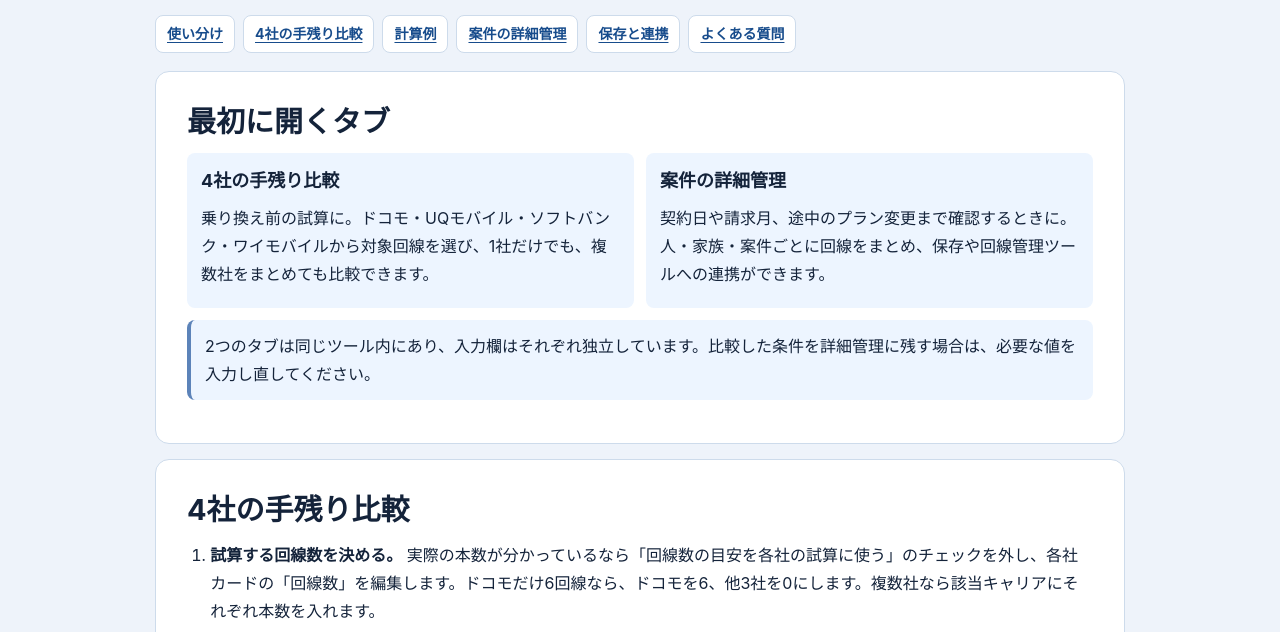
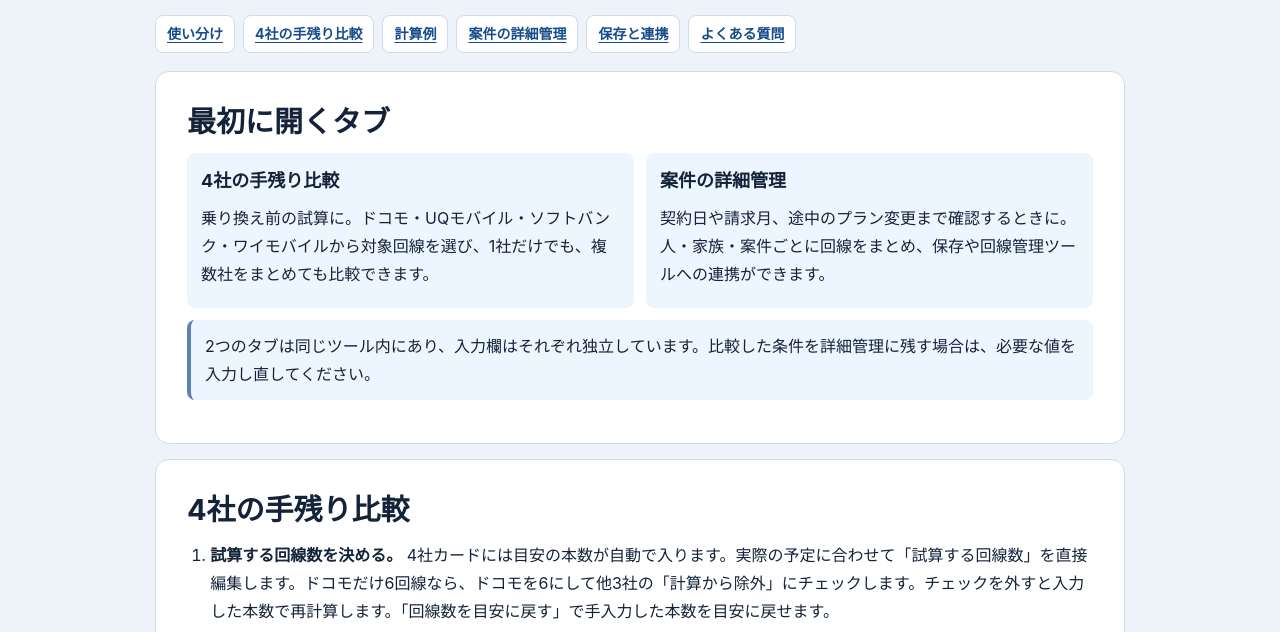
Before and after one commit to yappi7000/MNP-InterGreat-Syumireter-Manuarl-Ver.2, a plain HTML site: page index.html in a window 1280 px wide. Shown: the part 307-939 px from the top of the page. Drawn offline with Linux system fonts and the light colour scheme.

Commit message:
Update instructions for comparing four companies

```diff
--- a/index.html
+++ b/index.html
@@ -15,7 +15,7 @@
 </section>
 <section id="quick"><h2>4社の手残り比較</h2>
 <ol>
-<li><b>試算する回線数を決める。</b> 実際の本数が分かっているなら「回線数の目安を各社の試算に使う」のチェックを外し、各社カードの「回線数」を編集します。ドコモだけ6回線なら、ドコモを6、他3社を0にします。複数社なら該当キャリアにそれぞれ本数を入れます。</li>
+<li><b>試算する回線数を決める。</b> 4社カードには目安の本数が自動で入ります。実際の予定に合わせて「試算する回線数」を直接編集します。ドコモだけ6回線なら、ドコモを6にして他3社の「計算から除外」にチェックします。チェックを外すと入力した本数で再計算します。「回線数を目安に戻す」で手入力した本数を目安に戻せます。</li>
 <li><b>プランと申込窓口を選ぶ。</b> 基本料・事務手数料・解約金の初期値を確認し、見積もりに合わせて上書きします。「4社共通の設定」で事務手数料や維持月数などをまとめて入力することもできます。</li>
 <li><b>割引と維持費を入れる。</b> 「月額割引の合計」には実際に併用できる割引だけを入れます。「初月料金（日割り等）」と「初月オプション実額」は別欄です。初月を別に入力したら「維持月数」には翌月以降の満額月数を入れます。翌月以降のオプション料金と無料月数も分けて入力できます。たとえば加入月を含めて7か月無料なら、初月の実額は0円、翌月以降の無料月数は6です。</li>
 <li><b>還元と端末代を入力する。</b> キャッシュバックは対象プラン・窓口・必須オプション・受取時期・維持条件を確認してから「確認済みの還元額」へ。端末購入額と売却額は別欄に、いずれも1回線あたりで入れます。プランや窓口などを変えた際に還元額が空欄に戻ったら、条件を確認し直します。未入力の還元は0円で仮計算されます。</li>
```
